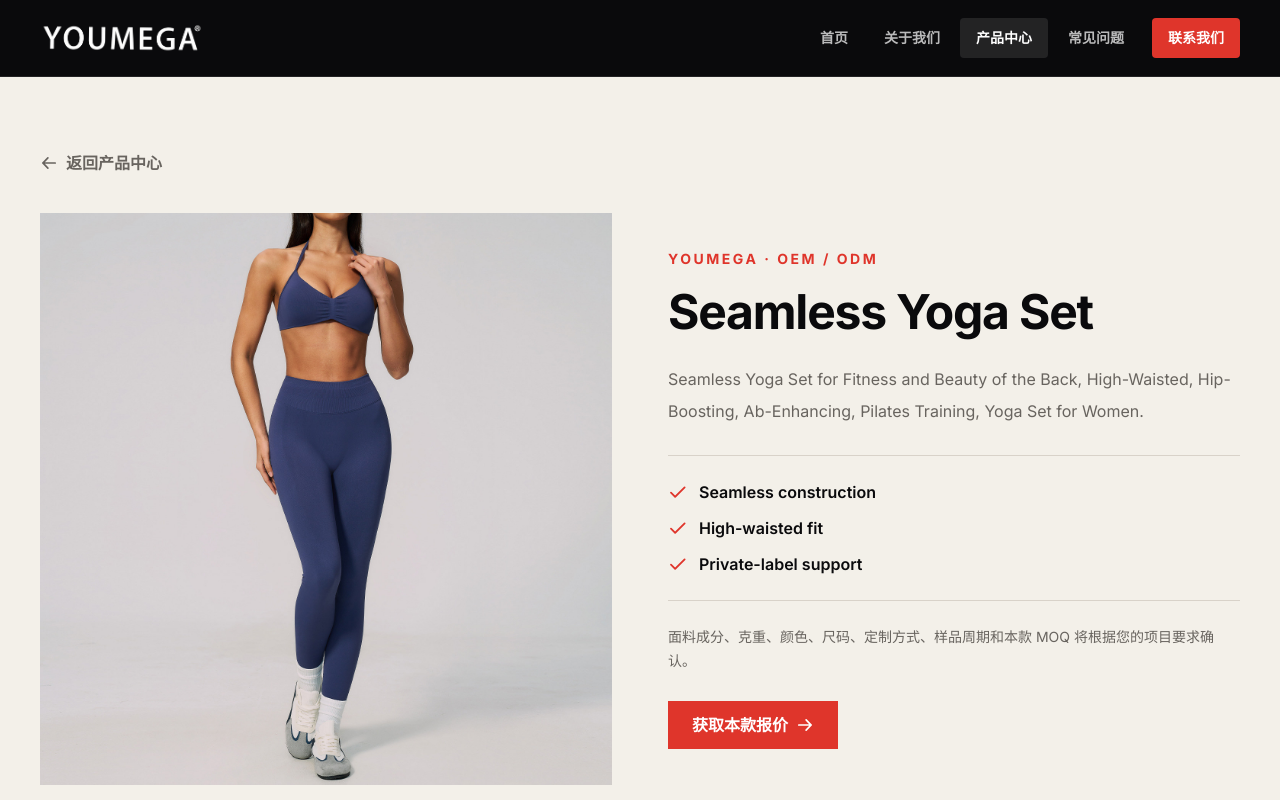
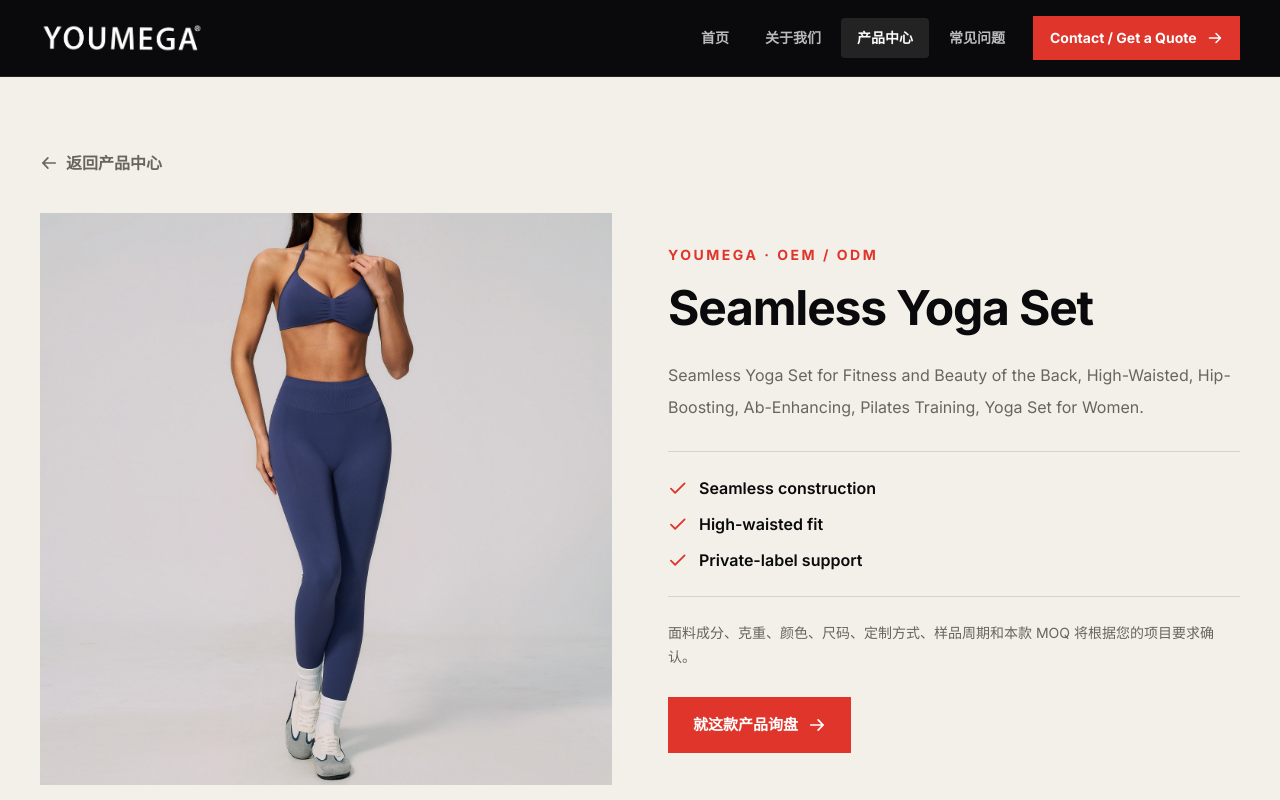
Before and after one commit to Ceciya-6/company-website, a Next.js app: page /products/seamless-yoga-set in a window 1280 px wide. Shown: the top 800 px of the page. Built offline with nearby package versions, Linux system fonts and the light colour scheme.

Commit message:
五个位置人口配齐打开询盘表单

```diff
--- a/src/app/contact/page.tsx
+++ b/src/app/contact/page.tsx
@@ -82,7 +82,15 @@ const trustSections = [
   },
 ];
 
-export default function ContactPage() {
+export default async function ContactPage({
+  searchParams,
+}: {
+  searchParams: Promise<{ product?: string | string[] }>;
+}) {
+  const requestedProduct = (await searchParams).product;
+  const productName =
+    typeof requestedProduct === "string" ? requestedProduct : "";
+
   return (
     <main className="bg-brand-secondary">
       <section className="border-b border-brand-border" aria-labelledby="quote-title">
@@ -138,8 +146,8 @@ export default function ContactPage() {
             </div>
           </div>
 
-          <div className="min-w-0 border-t border-brand-border bg-white p-4 sm:p-8 lg:border-t-0 lg:border-l lg:p-10 xl:p-14">
-            <QuoteForm />
+          <div id="quote-form" className="min-w-0 scroll-mt-24 border-t border-brand-border bg-white p-4 sm:p-8 lg:border-t-0 lg:border-l lg:p-10 xl:p-14">
+            <QuoteForm productName={productName} />
           </div>
         </div>
       </section>
--- a/src/app/globals.css
+++ b/src/app/globals.css
@@ -62,6 +62,44 @@ button {
   -webkit-tap-highlight-color: transparent;
 }
 
+.quote-cta {
+  display: inline-flex;
+  min-height: 3.5rem;
+  align-items: center;
+  justify-content: center;
+  gap: 0.65rem;
+  border: 1px solid var(--brand-accent);
+  background: var(--brand-accent);
+  padding: 0.875rem 1.5rem;
+  color: white;
+  font-size: 0.9375rem;
+  font-weight: 700;
+  line-height: 1.25;
+  text-align: center;
+  transition:
+    background-color 180ms ease,
+    border-color 180ms ease,
+    color 180ms ease,
+    transform 180ms ease;
+}
+
+.quote-cta:hover {
+  border-color: var(--brand-primary);
+  background: var(--brand-primary);
+  color: white;
+  transform: translateY(-1px);
+}
+
+.quote-cta--header {
+  min-height: 2.75rem;
+  padding: 0.65rem 1rem;
+  font-size: 0.875rem;
+}
+
+.quote-fab {
+  box-shadow: 0 12px 32px rgb(10 10 12 / 24%);
+}
+
 a:focus-visible,
 button:focus-visible {
   outline: 3px solid var(--brand-accent);
--- a/src/app/layout.tsx
+++ b/src/app/layout.tsx
@@ -2,6 +2,7 @@ import type { Metadata } from "next";
 import { Inter } from "next/font/google";
 import { SiteFooter } from "@/components/site-footer";
 import { SiteHeader } from "@/components/site-header";
+import { MobileQuoteButton } from "@/components/mobile-quote-button";
 import "./globals.css";
 
 const inter = Inter({
@@ -31,6 +32,7 @@ export default function RootLayout({ children }: LayoutProps<"/">) {
         <SiteHeader />
         <div className="flex flex-1 flex-col">{children}</div>
         <SiteFooter />
+        <MobileQuoteButton />
       </body>
     </html>
   );
--- a/src/app/products/[slug]/page.tsx
+++ b/src/app/products/[slug]/page.tsx
@@ -63,8 +63,11 @@ export default async function ProductDetailPage({
             <p className="mt-6 text-sm leading-6 text-brand-muted">
               面料成分、克重、颜色、尺码、定制方式、样品周期和本款 MOQ 将根据您的项目要求确认。
             </p>
-            <Link href="/contact" className="mt-7 inline-flex min-h-12 w-full items-center justify-center gap-2 bg-brand-accent px-6 py-3 font-bold text-white transition-colors hover:bg-brand-primary sm:w-fit">
-              获取本款报价 <ArrowRight aria-hidden="true" size={18} weight="bold" />
+            <Link
+              href={`/contact?source=product&product=${encodeURIComponent(product.name)}#quote-form`}
+              className="quote-cta mt-7 w-full sm:w-fit"
+            >
+              就这款产品询盘 <ArrowRight aria-hidden="true" size={18} weight="bold" />
             </Link>
           </div>
         </div>
--- a/src/app/products/page.tsx
+++ b/src/app/products/page.tsx
@@ -41,7 +41,7 @@ export default function ProductsPage() {
           className="grid gap-6 py-9 sm:grid-cols-2 sm:gap-8 sm:py-12"
           aria-label="Product collection"
         >
-          {products.map((product) => (
+          {products.map((product, index) => (
             <article
               key={product.image}
               className="overflow-hidden rounded-sm border border-brand-border bg-brand-card transition-colors hover:border-brand-accent"
@@ -52,6 +52,7 @@ export default function ProductsPage() {
                     src={product.image}
                     alt={product.alt}
                     fill
+                    loading={index === 0 ? "eager" : "lazy"}
                     sizes="(min-width: 640px) 50vw, 100vw"
                     className="object-cover transition-transform duration-500 group-hover:scale-[1.02]"
                   />
--- a/src/components/faq-explorer.tsx
+++ b/src/components/faq-explorer.tsx
@@ -162,7 +162,7 @@ export function FaqExplorer() {
             <h2 className="mt-3 text-3xl text-white sm:text-4xl">没有找到您需要的答案？</h2>
             <p className="mt-3 max-w-2xl leading-7 text-white/65">把参考图片、目标数量和市场发给我们，我们将在工作日 24 小时内回复。</p>
           </div>
-          <Link href="/contact" className="inline-flex min-h-14 items-center justify-center gap-3 bg-brand-accent px-6 py-4 font-bold text-white transition-colors hover:bg-white hover:text-brand-primary">
+          <Link href="/contact?source=faq#quote-form" className="quote-cta">
             获取报价 <ArrowRight aria-hidden="true" size={19} weight="bold" />
           </Link>
         </section>
--- /dev/null
+++ b/src/components/mobile-quote-button.tsx
@@ -0,0 +1,21 @@
+"use client";
+
+import { ChatCircleDots } from "@phosphor-icons/react";
+import Link from "next/link";
+import { usePathname } from "next/navigation";
+
+export function MobileQuoteButton() {
+  const pathname = usePathname();
+
+  if (pathname.startsWith("/contact")) return null;
+
+  return (
+    <Link
+      href="/contact?source=mobile#quote-form"
+      className="quote-fab fixed right-4 bottom-[max(1rem,env(safe-area-inset-bottom))] z-40 flex size-14 items-center justify-center rounded-full border border-white/30 bg-brand-accent text-white transition-colors hover:bg-brand-primary md:hidden"
+      aria-label="打开获取报价表单"
+    >
+      <ChatCircleDots aria-hidden="true" size={27} weight="bold" />
+    </Link>
+  );
+}
--- a/src/components/site-header.tsx
+++ b/src/components/site-header.tsx
@@ -1,6 +1,6 @@
 "use client";
 
-import { List, X } from "@phosphor-icons/react";
+import { ArrowRight, List, X } from "@phosphor-icons/react";
 import Image from "next/image";
 import Link from "next/link";
 import { usePathname } from "next/navigation";
@@ -11,7 +11,6 @@ const navigation = [
   { label: "关于我们", href: "/about" },
   { label: "产品中心", href: "/products" },
   { label: "常见问题", href: "/faq" },
-  { label: "联系我们", href: "/contact" },
 ];
 
 export function SiteHeader() {
@@ -48,17 +47,19 @@ export function SiteHeader() {
                 key={item.href}
                 href={item.href}
                 className={`rounded-sm px-4 py-2.5 text-sm font-semibold transition-colors ${
-                  item.href === "/contact"
-                    ? "ml-2 bg-brand-accent text-white hover:bg-white hover:text-brand-primary"
-                    : isActive
-                      ? "bg-white/10 text-white"
-                      : "text-white/72 hover:bg-white/10 hover:text-white"
+                  isActive
+                    ? "bg-white/10 text-white"
+                    : "text-white/72 hover:bg-white/10 hover:text-white"
                 }`}
               >
                 {item.label}
               </Link>
             );
           })}
+          <Link href="/contact?source=header#quote-form" className="quote-cta quote-cta--header ml-2">
+            Contact / Get a Quote
+            <ArrowRight aria-hidden="true" size={16} weight="bold" />
+          </Link>
         </nav>
 
         <button
@@ -96,17 +97,23 @@ export function SiteHeader() {
                   href={item.href}
                   onClick={() => setIsMenuOpen(false)}
                   className={`min-h-12 border-b border-white/10 px-2 py-3.5 text-base font-semibold last:border-b-0 ${
-                    item.href === "/contact"
-                      ? "my-2 flex items-center justify-center rounded-sm border-b-0 bg-brand-accent text-white"
-                      : isActive
-                        ? "text-white"
-                        : "text-white/70 hover:text-brand-accent"
+                    isActive
+                      ? "text-white"
+                      : "text-white/70 hover:text-brand-accent"
                   }`}
                 >
                   {item.label}
                 </Link>
               );
             })}
+            <Link
+              href="/contact?source=mobile-menu#quote-form"
+              onClick={() => setIsMenuOpen(false)}
+              className="quote-cta mt-3 w-full"
+            >
+              Contact / Get a Quote
+              <ArrowRight aria-hidden="true" size={17} weight="bold" />
+            </Link>
           </div>
         </nav>
       )}
```
Also changed, not shown: src/app/page.tsx (+5 -5 lines), src/components/quote-form.tsx (+12 -14 lines), 1 other file (tests, documents, lock files or other folders).
